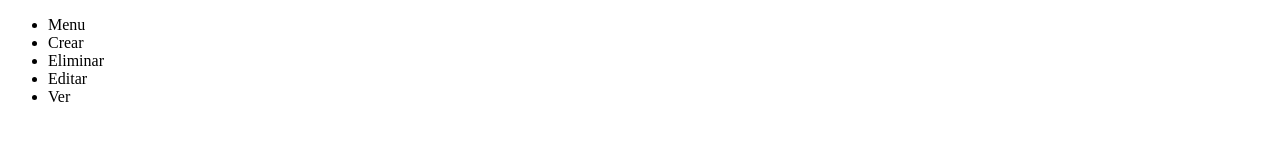
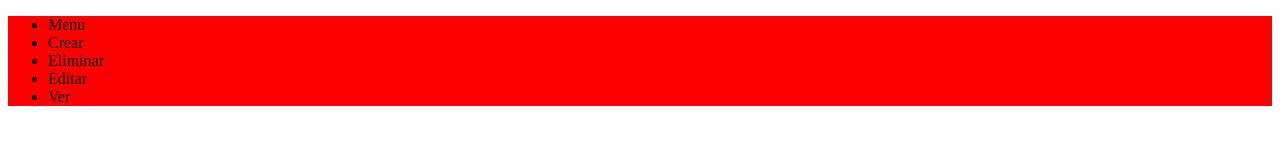
Before and after one commit to FitzroyGarcia/ReporsitorioPruebas, a plain HTML site: page index.html in a window 1280 px wide. Drawn offline with Linux system fonts and the light colour scheme.

Commit message:
Quinto Push

```diff
--- a/css/style.css
+++ b/css/style.css
@@ -0,0 +1,3 @@
+.navbar{
+    background-color: red;
+}
--- a/index.html
+++ b/index.html
@@ -9,7 +9,7 @@
 </head>
 <body>
     <head>
-        <nav>
+        <nav class="navbar">
             <ul>
                 <li>Menu</li>
                 <li>Crear</li>
```
